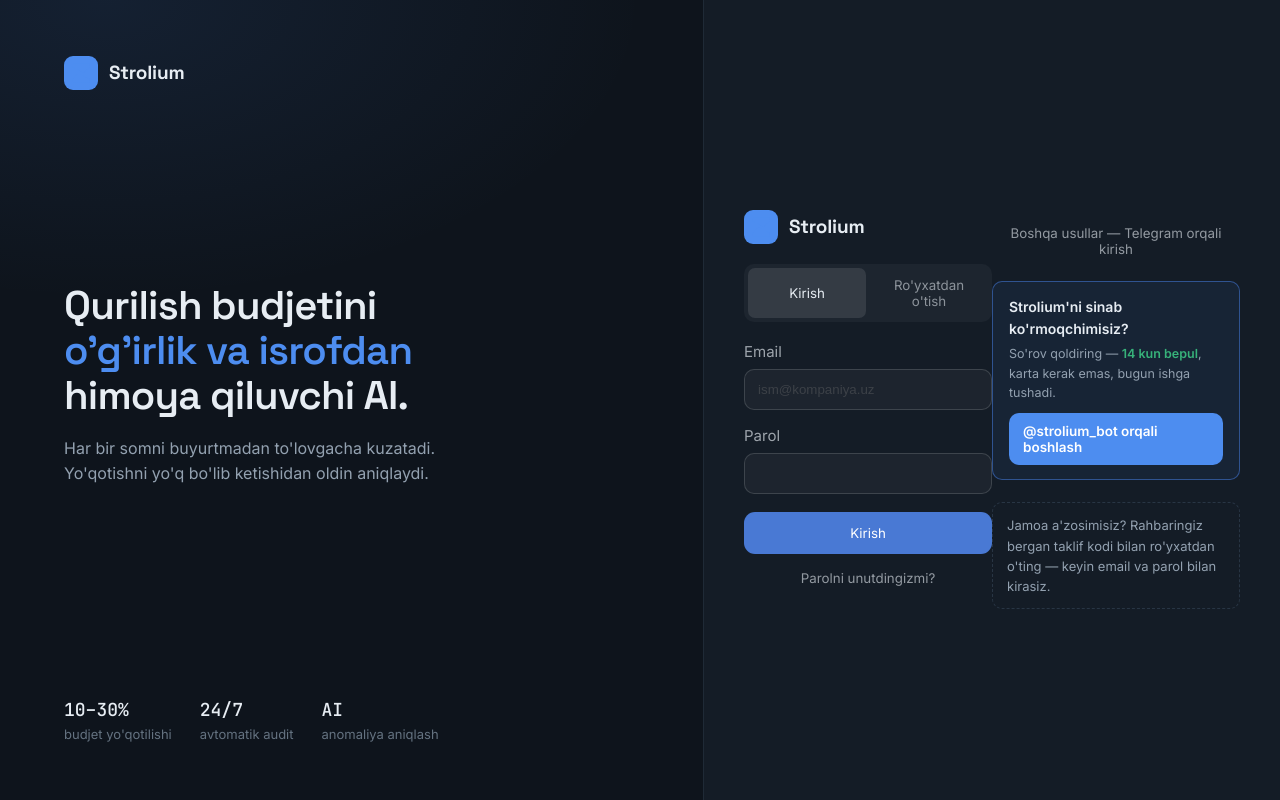
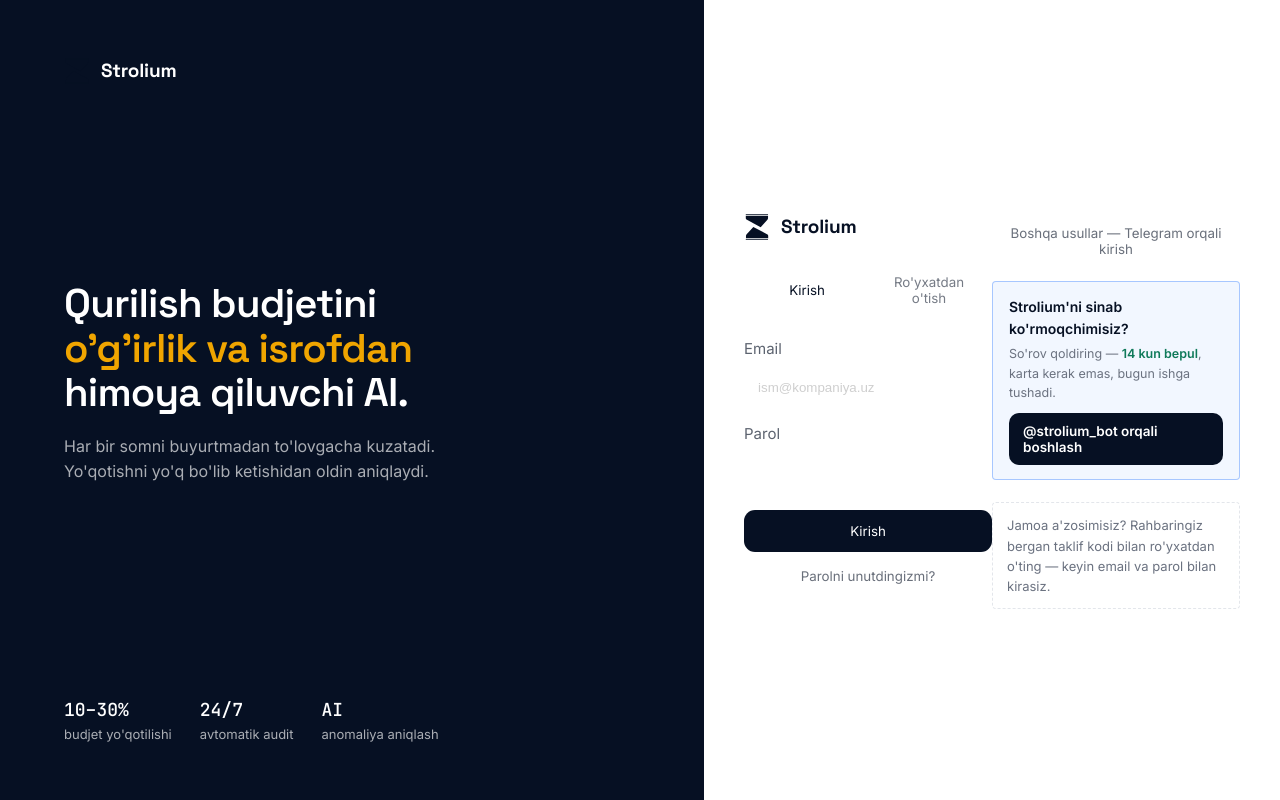
Before and after one commit to cyberdefender001/strolium-dashboard, a React (Vite) app: page / in a window 1280 px wide. Built offline with nearby package versions, Linux system fonts and the light colour scheme; no server answers.

Commit message:
light UI: amber rail, navy text, 4px radius, collapsible sidebar

```diff
--- a/src/styles/emailauth.css
+++ b/src/styles/emailauth.css
@@ -7,7 +7,7 @@
   --st-navy-800: #061127;
   --st-navy-700: #0A1B3C;
   --st-navy-600: #0E2757;
-  --st-accent: #4979D4;      /* same hue, lifted for CTAs and focus */
+  --st-accent: var(--navy, #061023);   /* primary actions are navy; amber is the rail only */
   --st-accent-dim: #3058A6;
   --st-on-accent: #FFFFFF;
 }
@@ -145,9 +145,9 @@
 .eauth__note {
   margin-top: 14px;
   padding: 10px 12px;
-  border: 1px solid rgba(73, 121, 212, 0.4);
+  border: 1px solid rgba(6, 16, 35, 0.4);
   border-radius: 9px;
-  background: rgba(73, 121, 212, 0.12);
+  background: rgba(6, 16, 35, 0.12);
   color: var(--st-accent);
   font: 600 13px inherit;
 }
@@ -264,7 +264,7 @@
   width: 34px;
   height: 34px;
   border-radius: 9px;
-  background: rgba(73, 121, 212, 0.16);
+  background: rgba(6, 16, 35, 0.16);
   color: var(--st-accent);
 }
 
@@ -338,7 +338,7 @@
   width: 40px;
   height: 40px;
   border-radius: 11px;
-  background: rgba(73, 121, 212, 0.16);
+  background: rgba(6, 16, 35, 0.16);
   color: var(--st-accent);
 }
 
@@ -401,7 +401,7 @@
 }
 
 .topbar__profile:hover {
-  background: rgba(73, 121, 212, 0.16);
+  background: rgba(6, 16, 35, 0.16);
   color: var(--st-accent);
 }
 
--- a/src/theme.css
+++ b/src/theme.css
@@ -1,29 +1,50 @@
 :root {
-  --ink: #0E141C;
-  --panel: #141C26;
-  --panel-2: #1B2531;
-  --panel-3: #222E3C;
-  --line: #283544;
-  --line-soft: #1F2A36;
+  /* ── Strolium light theme ─────────────────────────────────────────────
+     Procore's structural discipline (light canvas, dense type, 4px corners,
+     hairline borders, no shadows) executed in Strolium's own brand.
 
-  --text: #E7EDF3;
-  --dim: #93A1B0;
-  --faint: #647280;
+     #061023 is the exact logo navy. At 8% lightness it cannot serve as an
+     accent on dark -- it is a TEXT and SURFACE colour. That is the reason the
+     app is light: it is the only mode where the brand colour appears in every
+     word on the page rather than in one button.
 
-  --brand: #4D8DF0;
-  --brand-dim: #2C5D9E;
-  --danger: #F2585C;
-  --danger-bg: #2A1518;
-  --warn: #E8A23D;
-  --warn-bg: #2A2113;
-  --good: #37B27A;
-  --good-bg: #122318;
+     Amber is ONE large surface (the sidebar rail). It is deliberately not a
+     button colour -- if it appeared on buttons, pills and links too it would
+     stop meaning anything.
+     ────────────────────────────────────────────────────────────────────── */
+
+  --navy: #061023;            /* logo colour, exact */
+  --amber: #F0A500;           /* the rail */
+  --amber-on: #3D2A00;        /* inactive labels on the rail */
+  --amber-hover: rgba(6,16,35,.07);
+  --amber-active: rgba(6,16,35,.16);
+
+  /* surfaces — old names kept so existing rules keep working */
+  --ink: #F7F8FA;             /* page canvas */
+  --panel: #FFFFFF;           /* cards, topbar */
+  --panel-2: #FFFFFF;
+  --panel-3: #F1F3F6;         /* subtle fills, hovers */
+  --line: #E3E6EB;            /* hairlines */
+  --line-soft: #EEF0F3;       /* row dividers inside cards */
+
+  --text: #061023;            /* the brand navy IS the text colour */
+  --dim: #6B7280;
+  --faint: #9AA3AF;
+
+  --brand: #061023;           /* primary actions are navy, not amber */
+  --brand-dim: #1B2A45;
+  --danger: #C0392B;
+  --danger-bg: #FCEBEB;
+  --warn: #8A5A00;
+  --warn-bg: #FAEEDA;
+  --good: #0F7A5A;
+  --good-bg: #E1F5EE;
 
   --font-display: "Space Grotesk", system-ui, sans-serif;
   --font-body: "Inter", system-ui, sans-serif;
   --font-mono: "JetBrains Mono", ui-monospace, monospace;
 
-  --radius: 10px;
+  --radius: 4px;              /* was 10px -- Procore's 4px is the whole feel */
 }
 
 * { box-sizing: border-box; }
@@ -51,22 +72,25 @@
   display: grid;
   grid-template-columns: 1.1fr 0.9fr;
 }
+/* The brand side stays NAVY while the form side goes light. On an all-white
+   login the page had nothing to anchor it and the logo had nowhere to live. */
 .login__brandside {
-  background:
-    radial-gradient(900px 500px at 15% 0%, rgba(77,141,240,0.10), transparent 60%),
-    var(--ink);
+  background: var(--navy);
+  color: #fff;
   padding: 56px 64px;
   display: flex;
   flex-direction: column;
   justify-content: space-between;
-  border-right: 1px solid var(--line-soft);
+  border-right: none;
 }
+.login__brandside .login__sub,
+.login__brandside .login__meta { color: rgba(255,255,255,.66); }
+.login__brandside .login__meta b { color: #fff; }
+.login__brandside .login__logo-name { color: #fff; }
 .login__logo { display: flex; align-items: center; gap: 11px; }
-.login__logo-mark {
-  width: 34px; height: 34px; border-radius: 9px;
-  background: var(--brand); color: #06101F;
-  display: grid; place-items: center;
-}
+/* No tile: the mark sits on the navy in amber, sized by height like the rail */
+.login__logo-mark { color: var(--amber); line-height: 0; }
+.login__logo-mark svg { height: 26px; width: auto; display: block; }
 .login__logo-name {
   font-family: var(--font-display); font-weight: 700;
   font-size: 19px; letter-spacing: -0.01em;
@@ -80,7 +104,7 @@
   max-width: 15ch;
   margin: 0 0 18px;
 }
-.login__thesis em { color: var(--brand); font-style: normal; }
+.login__thesis em { color: var(--amber); font-style: normal; }
 .login__sub { color: var(--dim); max-width: 42ch; font-size: 16px; }
 .login__meta { display: flex; gap: 28px; color: var(--faint); font-size: 13px; }
 .login__meta b { color: var(--text); font-family: var(--font-mono); font-weight: 500; display:block; font-size: 18px; }
@@ -161,50 +185,111 @@
 .login__cta-btn:hover { filter: brightness(1.08); }
 
 /* ---------- App shell ---------- */
-.shell { display: grid; grid-template-columns: 232px 1fr; height: 100%; }
+.shell { display: grid; grid-template-columns: 190px 1fr; height: 100%; transition: grid-template-columns .18s ease; }
+.shell.rail-mini { grid-template-columns: 60px 1fr; }
 
+/* ── SIDEBAR ────────────────────────────────────────────────────────────
+   The amber rail. Its left inset (20px) is shared by the logo mark and every
+   nav icon, so they sit on one vertical line -- that alignment is what makes
+   the lockup read as attached rather than pasted on.
+
+   White means "you are here", never "you are pointing at this". If hover also
+   went white there would be two white rows whenever the mouse crossed the rail
+   and the active state would stop communicating anything.
+   ──────────────────────────────────────────────────────────────────────── */
 .side {
-  background: var(--panel);
-  border-right: 1px solid var(--line-soft);
+  background: var(--amber);
   display: flex; flex-direction: column;
-  padding: 18px 14px;
+  padding: 0 0 10px;
+  overflow: hidden;
 }
-.side__brand { display: flex; align-items: center; gap: 10px; padding: 6px 8px 18px; }
-.side__mark {
-  width: 30px; height: 30px; border-radius: 8px; background: var(--brand);
-  color: #06101F; display: grid; place-items: center;
+
+.side__brand {
+  display: flex; align-items: center; gap: 9px;
+  height: 56px; padding-left: 20px;
+  border-bottom: 1px solid rgba(6,16,35,.16);
 }
-.side__name { font-family: var(--font-display); font-weight: 700; font-size: 17px; }
+.side__mark { color: var(--navy); line-height: 0; flex: 0 0 auto; }
+/* sized by HEIGHT: the hourglass is 512x594, so sizing by width leaves it
+   optically smaller than the letters beside it */
+.side__mark svg { height: 21px; width: auto; display: block; }
+.side__name {
+  font-family: var(--font-display); font-weight: 500; font-size: 17px;
+  letter-spacing: -.02em; color: var(--navy); white-space: nowrap;
+}
+
 .side__org {
-  margin: 4px 8px 14px; padding: 10px 12px;
-  background: var(--panel-2); border: 1px solid var(--line-soft);
-  border-radius: var(--radius);
+  margin: 10px 8px 6px; padding: 8px 11px;
+  background: rgba(6,16,35,.08); border-radius: var(--radius);
 }
-.side__org-label { font-size: 11px; color: var(--faint); letter-spacing: 0.04em; text-transform: uppercase; }
-.side__org-name { font-weight: 600; font-size: 14px; margin-top: 2px; }
-.side__nav { display: flex; flex-direction: column; gap: 2px; }
+.side__org-label { font-size: 10px; color: var(--amber-on); opacity: .75; letter-spacing: .05em; text-transform: uppercase; }
+.side__org-name { font-weight: 600; font-size: 13px; margin-top: 1px; color: var(--navy); white-space: nowrap; overflow: hidden; text-overflow: ellipsis; }
+
+.side__nav { display: flex; flex-direction: column; }
 .navitem {
-  display: flex; align-items: center; gap: 11px;
-  padding: 9px 12px; border-radius: 8px;
-  color: var(--dim); background: none; border: none; text-align: left;
-  font-size: 14px; width: 100%; transition: background .12s, color .12s;
+  display: flex; align-items: center; gap: 9px;
+  height: 38px; padding: 0 0 0 17px;
+  border: none; border-left: 3px solid transparent;
+  background: none; text-align: left; width: 100%;
+  color: var(--amber-on); font-size: 13.5px; cursor: pointer;
+  transition: background .12s, color .12s;
 }
-.navitem:hover { background: var(--panel-2); color: var(--text); }
-.navitem.active { background: var(--panel-3); color: var(--text); }
+.navitem svg { width: 18px; flex: 0 0 auto; }
+.navitem:hover { background: var(--amber-hover); color: var(--navy); }
+.navitem.active { background: var(--amber-active); border-left-color: var(--navy); color: #fff; font-weight: 500; }
+.navitem.active:hover { background: rgba(6,16,35,.2); color: #fff; }
+.navitem:focus-visible { outline: 2px solid var(--navy); outline-offset: -2px; }
 .navitem .badge {
-  margin-left: auto; font-family: var(--font-mono); font-size: 11px;
-  background: var(--danger-bg); color: var(--danger);
-  padding: 1px 7px; border-radius: 20px;
+  margin-left: auto; margin-right: 12px;
+  font-family: var(--font-mono); font-size: 11px;
+  background: var(--navy); color: #fff;
+  padding: 1px 6px; border-radius: var(--radius);
 }
-.side__foot { margin-top: auto; }
-.side__user { display: flex; align-items: center; gap: 10px; padding: 8px; }
+
+/* collapse toggle — a setting touched rarely, so it sits below the navigation
+   that is touched constantly */
+.side__collapse {
+  display: flex; align-items: center; gap: 9px;
+  height: 38px; padding-left: 20px; margin-top: 8px;
+  border: none; border-top: 1px solid rgba(6,16,35,.16);
+  background: none; color: var(--amber-on); font-size: 13px;
+  cursor: pointer; width: 100%;
+}
+.side__collapse svg { width: 18px; flex: 0 0 auto; }
+.side__collapse:hover { color: var(--navy); }
+
+.side__foot { margin-top: auto; padding: 0 8px; }
+.side__user {
+  display: flex; align-items: center; gap: 10px;
+  width: 100%; box-sizing: border-box; min-width: 0;
+  padding: 8px 9px; border-radius: var(--radius);
+  background: none; border: 1px solid transparent;
+  text-align: left; cursor: pointer; overflow: hidden;
+}
+.side__user:hover { background: rgba(6,16,35,.08); border-color: rgba(6,16,35,.2); }
+.side__user.active { background: var(--amber-active); }
 .avatar {
-  width: 32px; height: 32px; border-radius: 50%;
-  background: var(--brand-dim); color: var(--text);
-  display: grid; place-items: center; font-weight: 600; font-size: 13px;
+  width: 30px; height: 30px; border-radius: var(--radius);
+  background: var(--navy); color: #fff; flex: 0 0 auto;
+  display: grid; place-items: center; font-weight: 600; font-size: 12px;
 }
-.side__user-name { font-size: 13px; font-weight: 500; }
-.side__user-mail { font-size: 11px; color: var(--faint); }
+.side__user-name { font-size: 13px; font-weight: 500; color: var(--navy); white-space: nowrap; overflow: hidden; text-overflow: ellipsis; }
+.side__user-mail { font-size: 11px; color: var(--amber-on); opacity: .8; }
+
+/* collapsed: labels hide, icons centre, the mark holds on its own */
+.rail-mini .side__brand { padding-left: 0; justify-content: center; }
+.rail-mini .side__name,
+.rail-mini .side__org,
+.rail-mini .navitem .badge,
+.rail-mini .navitem span,
+.rail-mini .side__collapse span,
+.rail-mini .side__user-name,
+.rail-mini .side__user-mail { display: none; }
+.rail-mini .navitem { padding-left: 0; justify-content: center; border-left: 0; }
+.rail-mini .navitem.active { border-radius: var(--radius); margin: 0 7px; }
+.rail-mini .side__collapse { padding-left: 0; justify-content: center; }
+.rail-mini .side__user { justify-content: center; padding: 8px 0; }
+
 .logout {
   margin-top: 6px; width: 100%; display: flex; align-items: center; gap: 9px;
   padding: 9px 12px; border-radius: 8px; background: none;
@@ -542,7 +627,7 @@
 .axp__amt { flex:1; min-width:0; background:none; border:none; outline:none; color:var(--text);
   font:700 32px/1 var(--font-display); letter-spacing:-.02em; padding:0;
   font-variant-numeric:tabular-nums; }
-.axp__amt::placeholder { color:#2E3B4A; }
+.axp__amt::placeholder { color: var(--faint); }
 
 .axp__body { padding:20px 24px 6px; }
 .axp__grid { display:grid; grid-template-columns:1fr 1fr; gap:11px; }
```
Also changed, not shown: src/components/Sidebar.jsx (+18 -4 lines), src/pages/Dashboard.jsx (+16 -3 lines).
